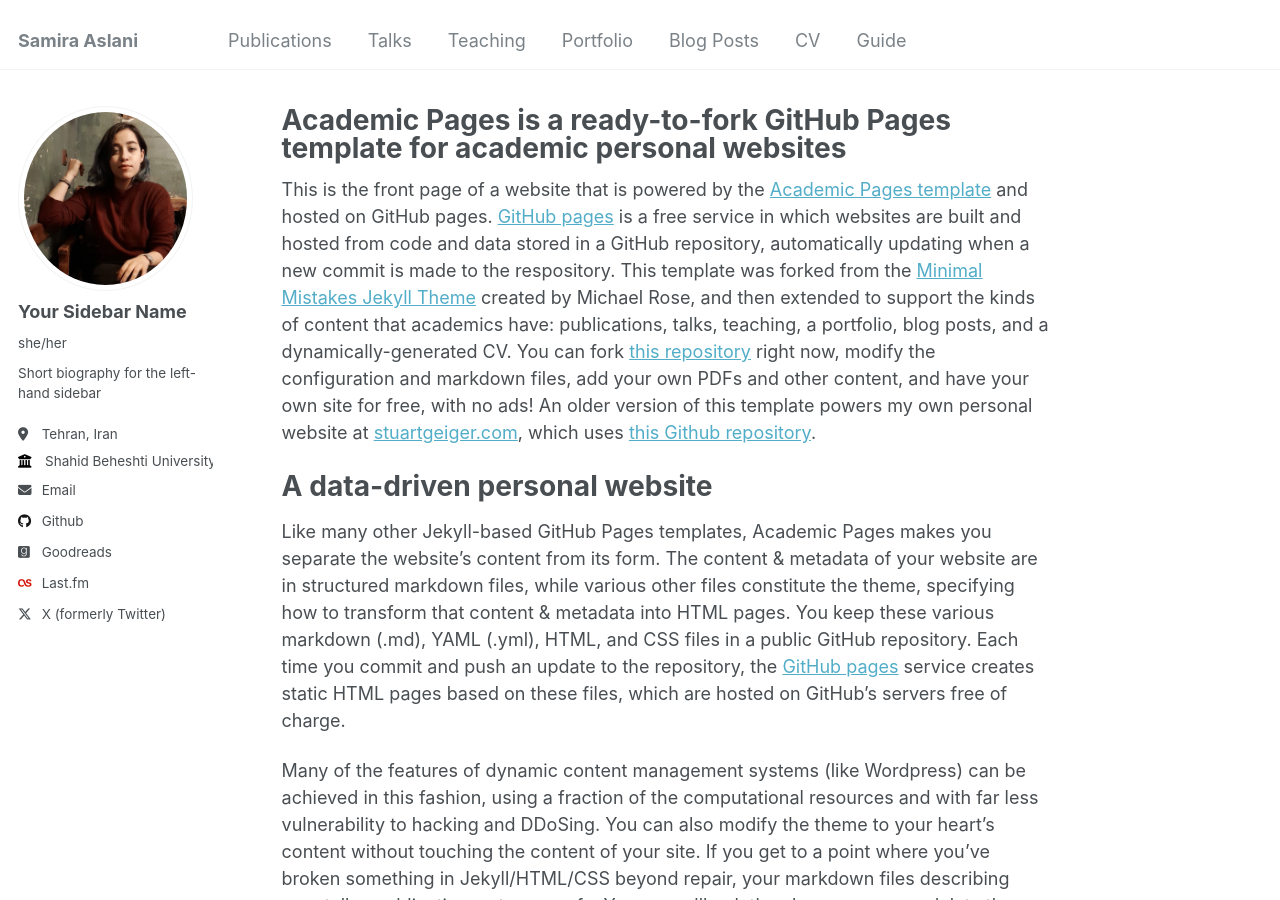
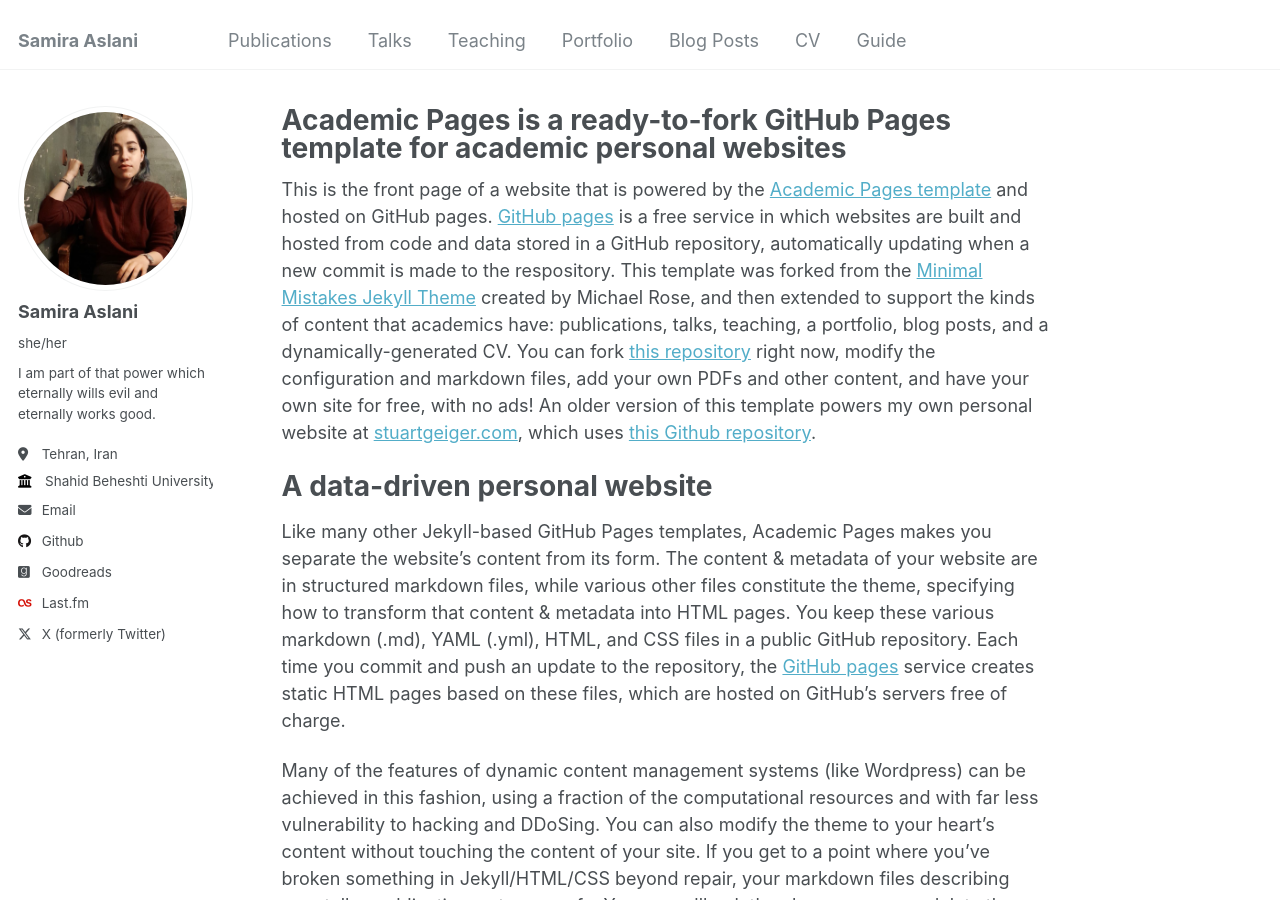
Before and after one commit to samildk/samildk.github.io, a Jekyll site: the page built from _pages/about.md, in a window 1280 px wide and 900 px high. Built offline with Jekyll 4.4.1, drawn with Linux system fonts in a browser that asks for light colours.

Commit message:
Update _config.yml
name and bio

```diff
--- a/_config.yml
+++ b/_config.yml
@@ -22,9 +22,9 @@
 author:
   # Biographic information
   avatar           : "profile.png"
-  name             : "Your Sidebar Name"
+  name             : "Samira Aslani"
   pronouns         : "she/her"
-  bio              : "Short biography for the left-hand sidebar"
+  bio              : "I am part of that power which eternally wills evil and eternally works good."
   location         : "Tehran, Iran"
   employer         : "Shahid Beheshti University"
   uri              : # URL
```
